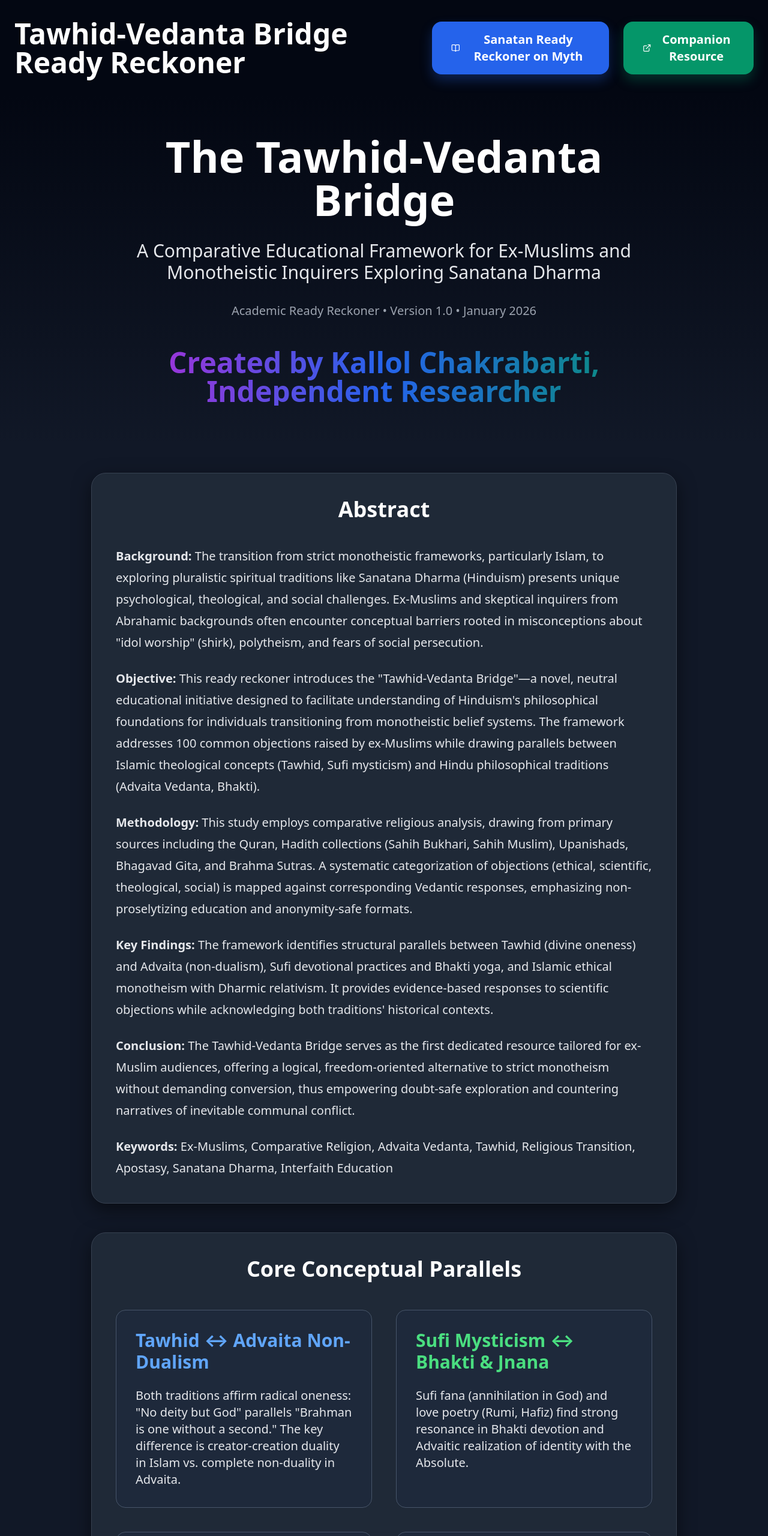
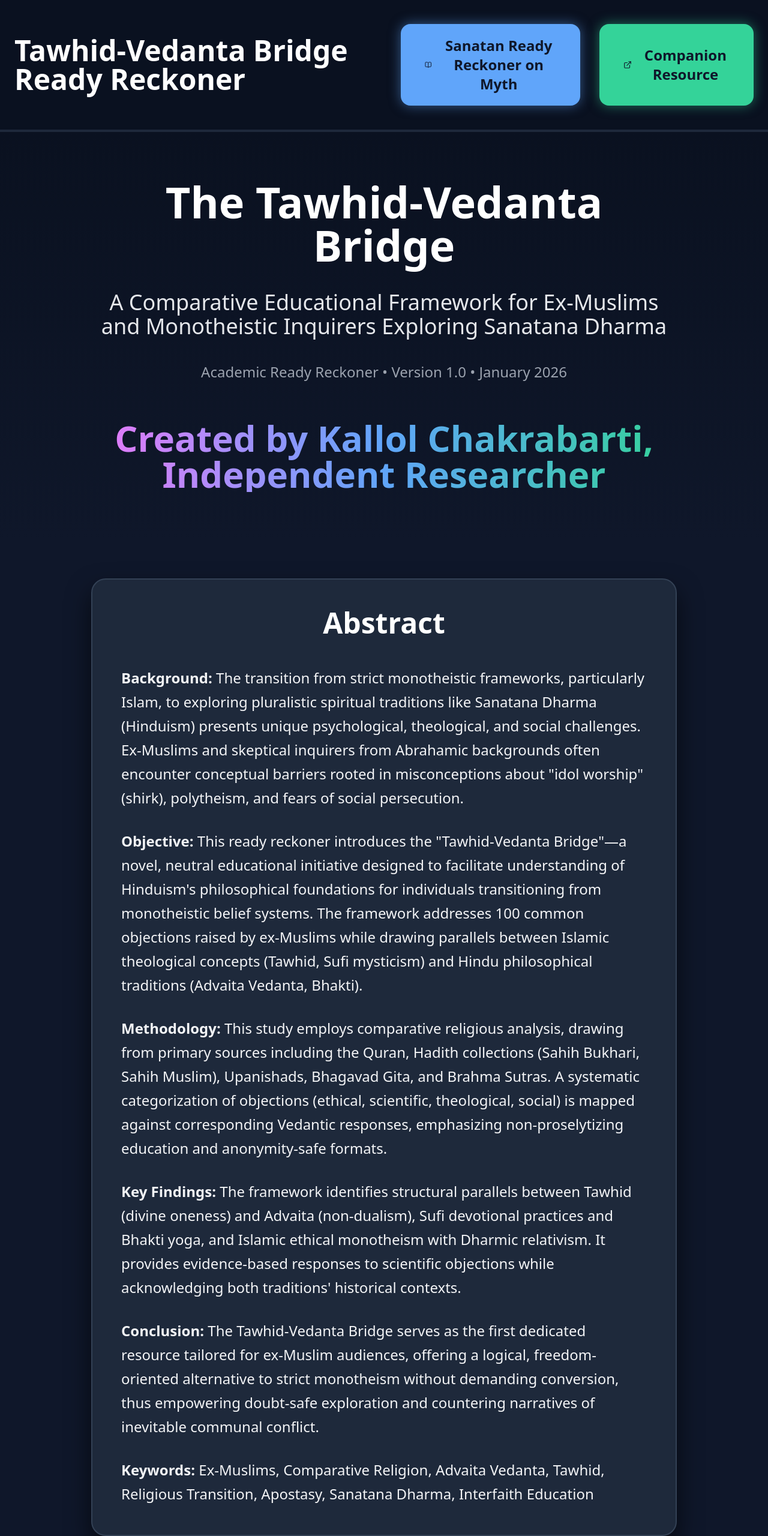
Before and after one commit to HelixOriginator/tawhid-vedanta-bridge, a plain HTML site: page index.html in a window 1280 px wide. Shown: the top 2560 px of the page at 60% size. Drawn offline with nearby package versions, Linux system fonts and the light colour scheme.

Commit message:
Update index.html

```diff
--- a/index.html
+++ b/index.html
@@ -15,15 +15,16 @@
     <!-- Lucide Icons -->
     <script src="https://unpkg.com/lucide@latest"></script>
 
-    <!-- Custom Config for Better Visibility -->
+    <!-- High-Contrast Bright Colors -->
     <script>
       tailwind.config = {
         theme: {
           extend: {
             colors: {
-              primary: '#2563eb',   // Brighter vibrant blue
-              accent: '#059669',    // Brighter emerald green
-              highlight: '#c026d3', // Brighter purple
+              primary: '#60a5fa',    // Bright blue
+              accent: '#34d399',     // Bright emerald
+              highlight: '#e879f9',  // Bright purple
+              cardbg: '#1e293b',     // Slightly lighter card background
             },
           },
         },
@@ -32,53 +33,56 @@
 
     <style>
       body {
-        background-color: #111827; /* darker gray for better contrast */
-        color: #f3f4f6; /* very light gray text */
+        background-color: #0f172a; /* Deep dark slate for true dark mode */
+        color: #f1f5f9; /* Very bright off-white text */
         min-height: 100vh;
         font-family: system-ui, -apple-system, sans-serif;
       }
       .btn-primary {
-        background-color: #2563eb;
-        color: white;
+        background-color: #60a5fa;
+        color: #0f172a;
         font-weight: bold;
-        padding: 1rem 2rem;
+        padding: 1.25rem 2.5rem;
         border-radius: 1rem;
         transition: all 0.3s;
-        box-shadow: 0 10px 20px rgba(37, 99, 235, 0.3);
+        box-shadow: 0 0 20px rgba(96, 165, 250, 0.5);
       }
       .btn-primary:hover {
-        background-color: #1d4ed8;
-        transform: translateY(-3px);
+        background-color: #3b82f6;
+        transform: translateY(-4px);
+        box-shadow: 0 0 30px rgba(59, 130, 246, 0.7);
       }
       .btn-accent {
-        background-color: #059669;
-        color: white;
+        background-color: #34d399;
+        color: #0f172a;
         font-weight: bold;
-        padding: 1rem 2rem;
+        padding: 1.25rem 2.5rem;
         border-radius: 1rem;
         transition: all 0.3s;
-        box-shadow: 0 10px 20px rgba(5, 150, 105, 0.3);
+        box-shadow: 0 0 20px rgba(52, 211, 153, 0.5);
       }
       .btn-accent:hover {
-        background-color: #047857;
-        transform: translateY(-3px);
+        background-color: #10b981;
+        transform: translateY(-4px);
+        box-shadow: 0 0 30px rgba(16, 185, 129, 0.7);
       }
       .card {
-        background-color: #1f2937; /* slightly lighter than body for visibility */
-        border: 1px solid #374151;
+        background-color: #1e293b; /* Clearly visible card background */
+        border: 2px solid #334155;
         border-radius: 1.5rem;
-        padding: 2.5rem;
-        margin-bottom: 3rem;
-        box-shadow: 0 10px 30px rgba(0, 0, 0, 0.5);
+        padding: 3rem;
+        margin-bottom: 4rem;
+        box-shadow: 0 20px 40px rgba(0, 0, 0, 0.6);
       }
       .grid-box {
-        background-color: #1e293b;
-        border: 1px solid #475569;
-        border-radius: 1rem;
-        padding: 2rem;
+        background-color: #273447;
+        border: 2px solid #475569;
+        border-radius: 1.25rem;
+        padding: 2.5rem;
+        box-shadow: 0 10px 20px rgba(0, 0, 0, 0.4);
       }
       .bright-credit {
-        background: linear-gradient(90deg, #c026d3, #2563eb, #059669);
+        background: linear-gradient(90deg, #e879f9, #60a5fa, #34d399);
         -webkit-background-clip: text;
         -webkit-text-fill-color: transparent;
         background-clip: text;
@@ -87,18 +91,18 @@
   </head>
 
   <body>
-    <!-- Header with Links (Always Visible) -->
-    <header class="bg-gray-950 py-8">
-      <div class="max-w-7xl mx-auto px-6 flex flex-col md:flex-row justify-between items-center gap-8">
+    <!-- Header with Bright Buttons -->
+    <header class="bg-[#0a1120] py-10 border-b-4 border-[#1e293b]">
+      <div class="max-w-7xl mx-auto px-6 flex flex-col md:flex-row justify-between items-center gap-10">
         <h1 class="text-4xl md:text-5xl font-extrabold text-white text-center md:text-left">
           Tawhid-Vedanta Bridge Ready Reckoner
         </h1>
-        <div class="flex flex-col sm:flex-row gap-6">
-          <a href="https://kallolsanatanreadyreckoneronmyth.netlify.app/" target="_blank" class="btn-primary text-center text-xl flex items-center justify-center gap-3">
+        <div class="flex flex-col sm:flex-row gap-8">
+          <a href="https://kallolsanatanreadyreckoneronmyth.netlify.app/" target="_blank" class="btn-primary text-center text-2xl flex items-center justify-center gap-4">
             <i data-lucide="book-open"></i>
             Sanatan Ready Reckoner on Myth
           </a>
-          <a href="https://elegant-kheer-70c642.netlify.app/" target="_blank" class="btn-accent text-center text-xl flex items-center justify-center gap-3">
+          <a href="https://elegant-kheer-70c642.netlify.app/" target="_blank" class="btn-accent text-center text-2xl flex items-center justify-center gap-4">
             <i data-lucide="external-link"></i>
             Companion Resource
           </a>
@@ -106,30 +110,30 @@
       </div>
     </header>
 
-    <!-- Hero Section -->
-    <section class="py-16 text-center bg-gradient-to-b from-gray-950 to-gray-900">
+    <!-- Hero -->
+    <section class="py-20 text-center bg-gradient-to-b from-[#0a1120] to-[#0f172a]">
       <div class="max-w-5xl mx-auto px-6">
-        <h2 class="text-5xl md:text-7xl font-extrabold text-white mb-8">
+        <h2 class="text-6xl md:text-7xl font-extrabold text-white mb-10">
           The Tawhid-Vedanta Bridge
         </h2>
-        <p class="text-2xl md:text-3xl text-gray-200 mb-8">
+        <p class="text-3xl md:text-4xl text-gray-200 mb-10">
           A Comparative Educational Framework for Ex-Muslims and Monotheistic Inquirers Exploring Sanatana Dharma
         </p>
-        <p class="text-xl text-gray-400 mb-12">
+        <p class="text-2xl text-gray-400 mb-16">
           Academic Ready Reckoner • Version 1.0 • January 2026
         </p>
-        <p class="text-4xl md:text-5xl font-extrabold bright-credit">
+        <p class="text-5xl md:text-6xl font-extrabold bright-credit">
           Created by Kallol Chakrabarti, Independent Researcher
         </p>
       </div>
     </section>
 
     <!-- Main Content -->
-    <main class="max-w-5xl mx-auto px-6 py-12">
-      <!-- Abstract Card -->
+    <main class="max-w-5xl mx-auto px-6 py-16">
+      <!-- Abstract -->
       <div class="card">
-        <h3 class="text-4xl font-bold text-white mb-10 text-center">Abstract</h3>
-        <div class="text-xl leading-9 space-y-6 text-gray-200">
+        <h3 class="text-5xl font-extrabold text-white mb-12 text-center">Abstract</h3>
+        <div class="text-2xl leading-10 space-y-8 text-gray-100">
           <p><strong>Background:</strong> The transition from strict monotheistic frameworks, particularly Islam, to exploring pluralistic spiritual traditions like Sanatana Dharma (Hinduism) presents unique psychological, theological, and social challenges. Ex-Muslims and skeptical inquirers from Abrahamic backgrounds often encounter conceptual barriers rooted in misconceptions about "idol worship" (shirk), polytheism, and fears of social persecution.</p>
 
           <p><strong>Objective:</strong> This ready reckoner introduces the "Tawhid-Vedanta Bridge"—a novel, neutral educational initiative designed to facilitate understanding of Hinduism's philosophical foundations for individuals transitioning from monotheistic belief systems. The framework addresses 100 common objections raised by ex-Muslims while drawing parallels between Islamic theological concepts (Tawhid, Sufi mysticism) and Hindu philosophical traditions (Advaita Vedanta, Bhakti).</p>
@@ -144,62 +148,61 @@
         </div>
       </div>
 
-      <!-- Core Parallels Grid -->
+      <!-- Core Parallels -->
       <div class="card">
-        <h3 class="text-4xl font-bold text-white mb-12 text-center">Core Conceptual Parallels</h3>
-        <div class="grid md:grid-cols-2 gap-10">
+        <h3 class="text-5xl font-extrabold text-white mb-16 text-center">Core Conceptual Parallels</h3>
+        <div class="grid md:grid-cols-2 gap-12">
           <div class="grid-box">
-            <h4 class="text-3xl font-bold text-blue-400 mb-6">Tawhid ↔ Advaita Non-Dualism</h4>
-            <p class="text-xl text-gray-200">Both traditions affirm radical oneness: "No deity but God" parallels "Brahman is one without a second." The key difference is creator-creation duality in Islam vs. complete non-duality in Advaita.</p>
+            <h4 class="text-4xl font-bold text-primary mb-8">Tawhid ↔ Advaita Non-Dualism</h4>
+            <p class="text-2xl text-gray-100">Both traditions affirm radical oneness: "No deity but God" parallels "Brahman is one without a second." The key difference is creator-creation duality in Islam vs. complete non-duality in Advaita.</p>
           </div>
 
           <div class="grid-box">
-            <h4 class="text-3xl font-bold text-green-400 mb-6">Sufi Mysticism ↔ Bhakti & Jnana</h4>
-            <p class="text-xl text-gray-200">Sufi fana (annihilation in God) and love poetry (Rumi, Hafiz) find strong resonance in Bhakti devotion and Advaitic realization of identity with the Absolute.</p>
+            <h4 class="text-4xl font-bold text-accent mb-8">Sufi Mysticism ↔ Bhakti & Jnana</h4>
+            <p class="text-2xl text-gray-100">Sufi fana (annihilation in God) and love poetry (Rumi, Hafiz) find strong resonance in Bhakti devotion and Advaitic realization of identity with the Absolute.</p>
           </div>
 
           <div class="grid-box">
-            <h4 class="text-3xl font-bold text-purple-400 mb-6">Sharia ↔ Dharma</h4>
-            <p class="text-xl text-gray-200">Fixed divine laws vs. contextual ethical principles adapted to time, place, and individual. Karma replaces rigid punishments.</p>
+            <h4 class="text-4xl font-bold text-highlight mb-8">Sharia ↔ Dharma</h4>
+            <p class="text-2xl text-gray-100">Fixed divine laws vs. contextual ethical principles adapted to time, place, and individual. Karma replaces rigid punishments.</p>
           </div>
 
           <div class="grid-box">
-            <h4 class="text-3xl font-bold text-yellow-300 mb-6">Murti Puja vs. Shirk</h4>
-            <p class="text-xl text-gray-200">Murti is not idol worship but a symbolic aid to focus the mind on formless Brahman — similar to facing the Kaaba during prayer.</p>
+            <h4 class="text-4xl font-bold text-yellow-400 mb-8">Murti Puja vs. Shirk</h4>
+            <p class="text-2xl text-gray-100">Murti is not idol worship but a symbolic aid to focus the mind on formless Brahman — similar to facing the Kaaba during prayer.</p>
           </div>
         </div>
       </div>
 
-      <!-- Disclaimer Card -->
-      <div class="card bg-amber-950/40 border-amber-600">
-        <h3 class="text-4xl font-bold text-amber-300 mb-8 text-center">Important Disclaimer</h3>
-        <p class="text-2xl text-center text-gray-100">
+      <!-- Disclaimer -->
+      <div class="card bg-gradient-to-r from-amber-900/50 to-orange-900/50 border-amber-600">
+        <h3 class="text-5xl font-extrabold text-amber-300 mb-10 text-center">Important Disclaimer</h3>
+        <p class="text-3xl text-center text-gray-50">
           This resource is strictly educational and non-proselytizing. It acknowledges challenges and historical issues in both Islamic and Hindu traditions. The aim is respectful understanding, critical thinking, and safe intellectual exploration — not conversion.
         </p>
       </div>
     </main>
 
-    <!-- Footer with Links Again -->
-    <footer class="bg-gray-950 py-12 border-t-2 border-gray-700">
+    <!-- Footer -->
+    <footer class="bg-[#0a1120] py-16 border-t-4 border-[#1e293b]">
       <div class="max-w-5xl mx-auto px-6 text-center">
-        <p class="text-4xl font-extrabold bright-credit mb-8">
+        <p class="text-5xl font-extrabold bright-credit mb-10">
           Created by Kallol Chakrabarti, Independent Researcher
         </p>
-        <p class="text-xl text-gray-400 mb-10">
+        <p class="text-2xl text-gray-400 mb-12">
           © 2026 Tawhid-Vedanta Bridge • Open Source Educational Resource
         </p>
-        <div class="flex flex-col sm:flex-row justify-center gap-8">
-          <a href="https://kallolsanatanreadyreckoneronmyth.netlify.app/" target="_blank" class="btn-primary text-2xl">
+        <div class="flex flex-col sm:flex-row justify-center gap-10">
+          <a href="https://kallolsanatanreadyreckoneronmyth.netlify.app/" target="_blank" class="btn-primary text-3xl">
             Sanatan Ready Reckoner on Myth
           </a>
-          <a href="https://elegant-kheer-70c642.netlify.app/" target="_blank" class="btn-accent text-2xl">
+          <a href="https://elegant-kheer-70c642.netlify.app/" target="_blank" class="btn-accent text-3xl">
             Companion Resource
           </a>
         </div>
       </div>
     </footer>
 
-    <!-- Initialize Lucide Icons -->
     <script>
       lucide.createIcons();
     </script>
```
